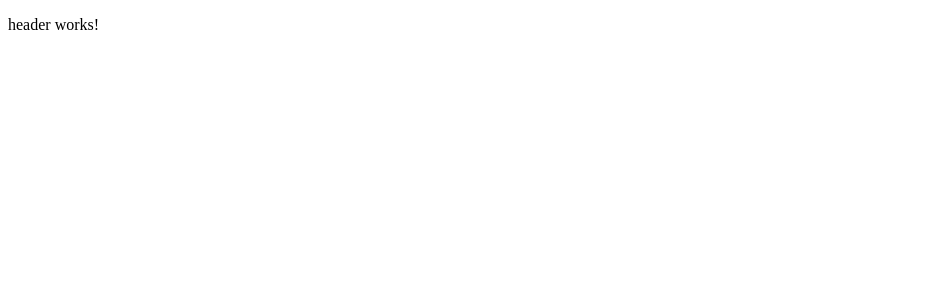
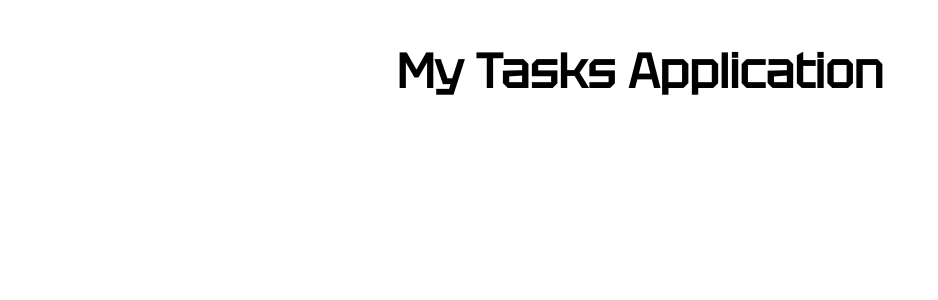
Before and after one commit to Jacques1988/todoApp_b3, an Angular app: page / in a window 1280 px wide. Shown: the top 300 px of the page, without its empty margins (0-938 px from the left). Built offline with nearby package versions, Linux system fonts and the light colour scheme.

Commit message:
add font to asset folder, create asset folder register assetfolder in angular json, global style of section and style of teaser in header.component, fixes #2

```diff
--- a/angular.json
+++ b/angular.json
@@ -21,10 +21,7 @@
             ],
             "tsConfig": "tsconfig.app.json",
             "assets": [
-              {
-                "glob": "**/*",
-                "input": "public"
-              }
+              "src/assets"
             ],
             "styles": [
               "src/styles.css"
--- a/src/app/header/header.component.css
+++ b/src/app/header/header.component.css
@@ -0,0 +1,8 @@
+
+
+section{
+    display: flex;
+    justify-content: center;
+    align-items:center;
+    flex-direction: column;
+}
--- a/src/app/header/header.component.html
+++ b/src/app/header/header.component.html
@@ -1 +1,4 @@
-<p>header works!</p>
+
+<section>
+    <h1 class="teaser">My Tasks Application</h1>
+</section>
--- a/src/styles.css
+++ b/src/styles.css
@@ -1 +1,31 @@
 /* You can add global styles to this file, and also import other style files */
+
+/* ################################################# NORMALIZE HMTL ######################################### */
+body{
+    padding:0;
+    margin:0;
+}
+
+* {
+    box-sizing: border-box;
+}
+
+
+/* ################################################ FONTS ###################################################### */
+
+@font-face {
+    font-family: 'alien';
+    src: url(./assets/fonts/Tektur-Regular.ttf);
+}
+
+
+section{
+    width:100%;
+    max-width:1400px;
+    margin: auto;
+}
+
+.teaser{
+    font-family: 'alien';
+    font-size:3rem;
+}
```
Also changed, not shown: src/assets/fonts/Tektur-Regular.ttf (added).
